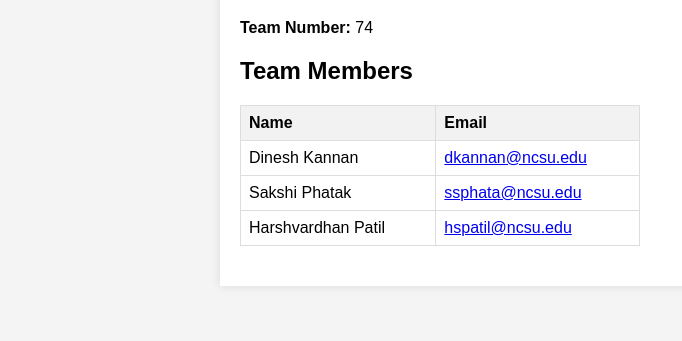
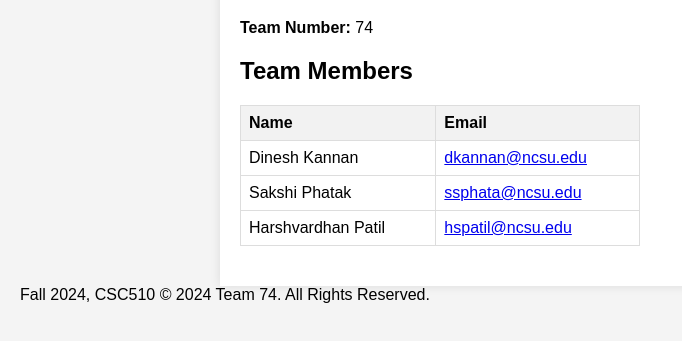
Before and after one commit to SoftwareEngineeringNCSU101/HW5, a plain HTML site: page index.html in a window 1280 px wide. Shown: the part 101-442 px from the top of the page, without its empty margins (0-682 px from the left). Drawn offline with Linux system fonts and the light colour scheme.

Commit message:
Footer added in main branch in order to simulate a merge conflict

```diff
--- a/index.html
+++ b/index.html
@@ -62,5 +62,8 @@
             </tr>
         </table>
     </div>
+    <footer>
+        Fall 2024, CSC510 © 2024 Team 74. All Rights Reserved.
+    </footer>
 </body>
 </html>
```
